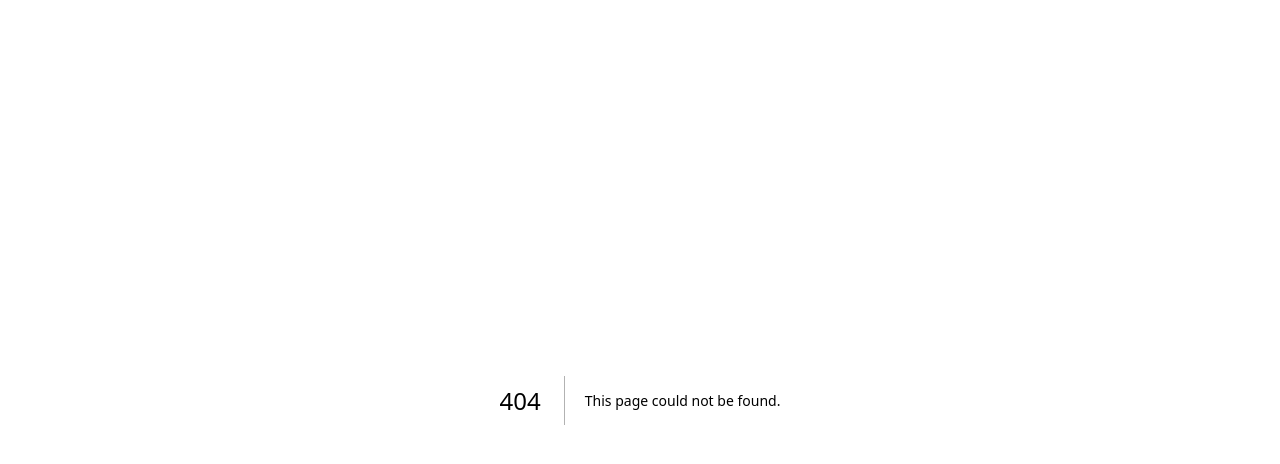
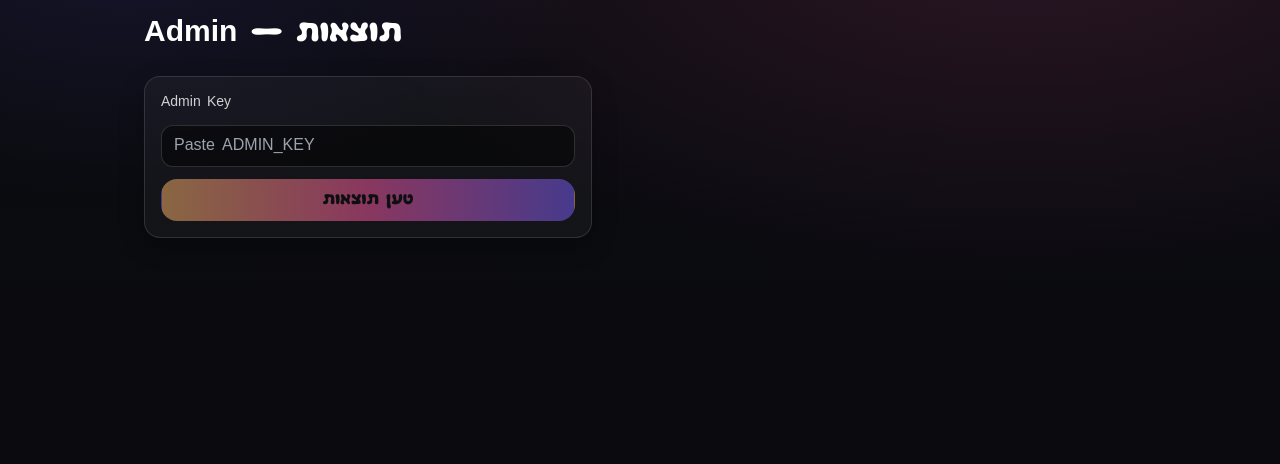
Before and after one commit to ShadowBoxer39/Trance-Awards, a Next.js app: page /admin in a window 1280 px wide. Before the commit this address had no page. Shown: the top 464 px of the page. Built offline with nearby package versions, Linux system fonts and the light colour scheme.

Commit message:
Create admin.tsx

```diff
--- /dev/null
+++ b/pages/admin.tsx
@@ -0,0 +1,102 @@
+// pages/admin.tsx
+import React from "react";
+
+type Tally = Record<string, Record<string, number>>;
+
+export default function Admin() {
+  const [key, setKey] = React.useState<string>(() => {
+    // remember key locally so you don’t paste every refresh
+    if (typeof window !== "undefined") {
+      return localStorage.getItem("ADMIN_KEY") || "";
+    }
+    return "";
+  });
+  const [loading, setLoading] = React.useState(false);
+  const [tally, setTally] = React.useState<Tally | null>(null);
+  const [error, setError] = React.useState<string | null>(null);
+
+  const fetchStats = async (e?: React.FormEvent) => {
+    e?.preventDefault();
+    setLoading(true);
+    setError(null);
+    setTally(null);
+    try {
+      const r = await fetch(`/api/stats?key=${encodeURIComponent(key)}`);
+      const j = await r.json();
+      if (!r.ok || !j?.ok) {
+        throw new Error(j?.error || "request_failed");
+      }
+      setTally(j.tally as Tally);
+      if (typeof window !== "undefined") localStorage.setItem("ADMIN_KEY", key);
+    } catch (err: any) {
+      setError(err?.message || "error");
+    } finally {
+      setLoading(false);
+    }
+  };
+
+  return (
+    <main className="min-h-screen text-white neon-backdrop">
+      <div className="max-w-5xl mx-auto p-4 space-y-6">
+        <h1 className="text-3xl font-bold">Admin — תוצאות</h1>
+
+        <form onSubmit={fetchStats} className="glass p-4 rounded-2xl flex flex-col gap-3 max-w-md">
+          <label className="text-sm text-white/80">Admin Key</label>
+          <input
+            className="rounded-xl bg-black/50 border border-white/15 px-3 py-2"
+            type="password"
+            value={key}
+            onChange={(e) => setKey(e.target.value)}
+            placeholder="Paste ADMIN_KEY"
+          />
+          <button
+            className="btn-primary rounded-2xl px-4 py-2 disabled:opacity-50"
+            disabled={!key || loading}
+            type="submit"
+          >
+            {loading ? "טוען…" : "טען תוצאות"}
+          </button>
+          {error && <div className="text-red-400 text-sm">שגיאה: {error}</div>}
+        </form>
+
+        {tally && (
+          <div className="space-y-8">
+            {Object.entries(tally).map(([catId, perNominee]) => {
+              const rows = Object.entries(perNominee).sort((a, b) => b[1] - a[1]);
+              const total = rows.reduce((acc, [, n]) => acc + n, 0);
+              return (
+                <section key={catId} className="glass p-4 rounded-2xl">
+                  <h2 className="text-xl font-semibold mb-3">{catId}</h2>
+                  <div className="overflow-x-auto">
+                    <table className="w-full text-sm">
+                      <thead className="text-white/70">
+                        <tr>
+                          <th className="text-right py-2">Nominee</th>
+                          <th className="text-right py-2">Votes</th>
+                          <th className="text-right py-2">%</th>
+                        </tr>
+                      </thead>
+                      <tbody>
+                        {rows.map(([nomineeId, count]) => {
+                          const pct = total ? Math.round((count / total) * 100) : 0;
+                          return (
+                            <tr key={nomineeId} className="border-t border-white/10">
+                              <td className="py-2 text-right">{nomineeId}</td>
+                              <td className="py-2 text-right">{count}</td>
+                              <td className="py-2 text-right">{pct}%</td>
+                            </tr>
+                          );
+                        })}
+                      </tbody>
+                    </table>
+                  </div>
+                  <div className="text-xs text-white/60 mt-2">סה״כ: {total}</div>
+                </section>
+              );
+            })}
+          </div>
+        )}
+      </div>
+    </main>
+  );
+}
```
